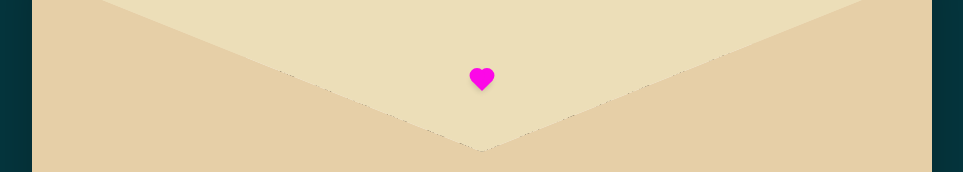
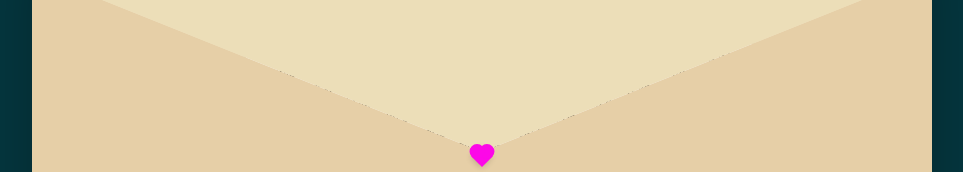
Before and after one commit to Hydro012001/crush, a React (Create React App) app: page /letter in a window 1280 px wide. Shown: the part 628-800 px from the top of the page, without its empty margins (158-1121 px from the left). Built offline with nearby package versions, Linux system fonts and the light colour scheme.

Commit message:
adjust position

```diff
--- a/src/Components/Envelope.css
+++ b/src/Components/Envelope.css
@@ -75,7 +75,7 @@ p {
 }
 .heart {
   position: absolute;
-  top: 88%;
+  top: 50%;
   left: 50%;
   width: 15px;
   height: 15px;
--- a/src/Components/EnvelopeMsg.js
+++ b/src/Components/EnvelopeMsg.js
@@ -86,9 +86,8 @@ function EnvelopeMsg() {
                   </>
                 </div>
               </div>
+              <div className="heart" onClick={toggleFlap}></div>
             </div>
-
-            <div className="heart" onClick={toggleFlap}></div>
           </div>
         </div>
         <div className="emojies">
```
